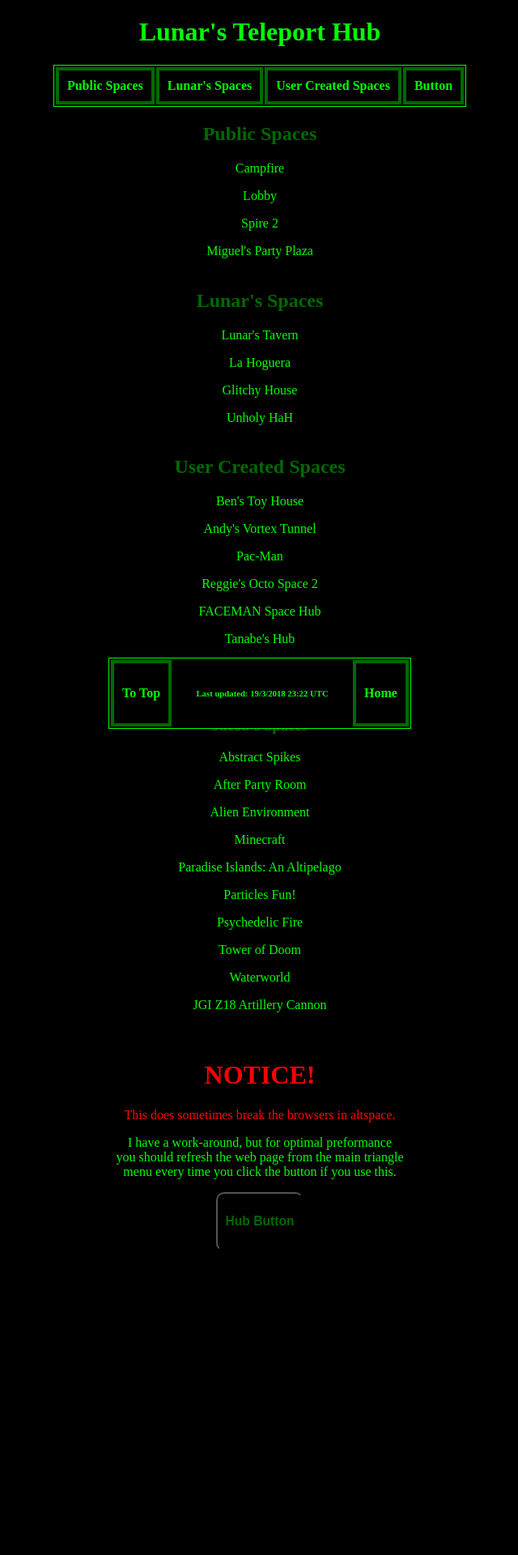
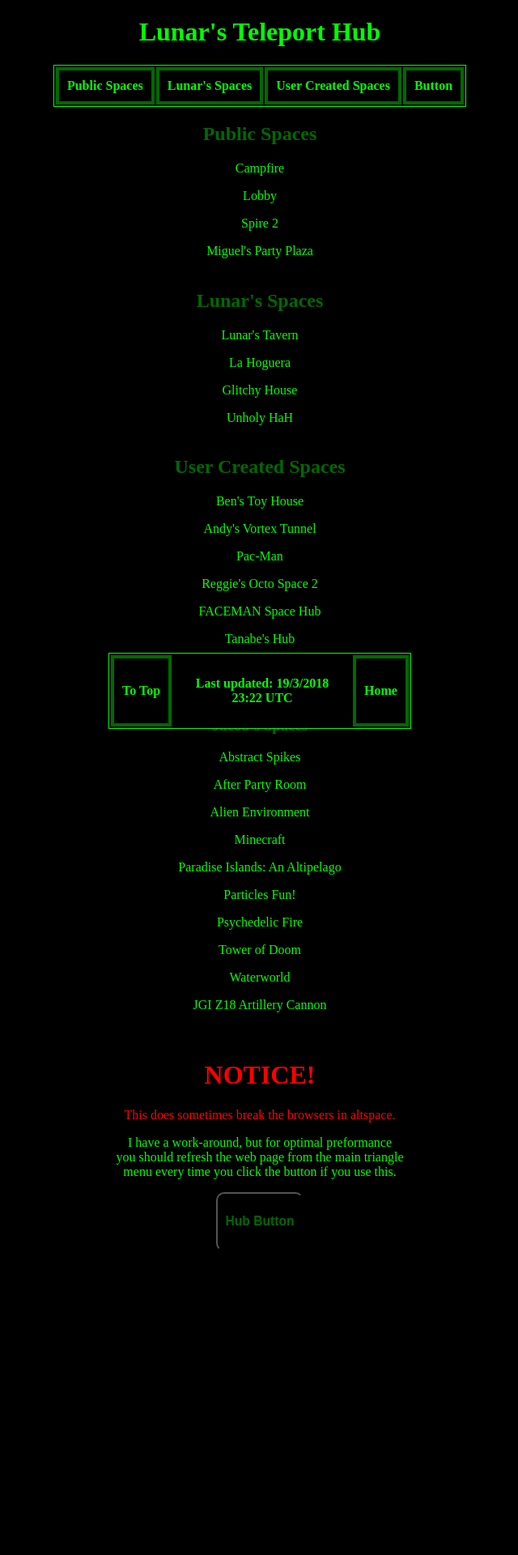
Before and after one commit to LunarTiger/AltspaceVR, a Jekyll site: the page teleportHub/index.html, which Jekyll copies as it is, in a window 1280 px wide. Shown: the top 1920 px of the page at 81% size, without its empty margins (319-959 px from the left). Built offline with Jekyll 4.4.1, drawn with Linux system fonts in a browser that asks for light colours.

Commit message:
Update index.html

```diff
--- a/teleportHub/index.html
+++ b/teleportHub/index.html
@@ -77,7 +77,7 @@
 		<table>
 			<tr>
 				<th><a href='#top'>To Top</a></th>
-				<th style='width: 200px;border: 0px;'><h6>Last updated: 19/3/2018 23:22 UTC</h6></th>
+				<th style='width: 200px;border: 0px;'><p>Last updated: 19/3/2018 23:22 UTC</p></th>
 				<th><a href="https://lunartiger.github.io/">Home</a></th>
 			</tr>
 		</table>
```
